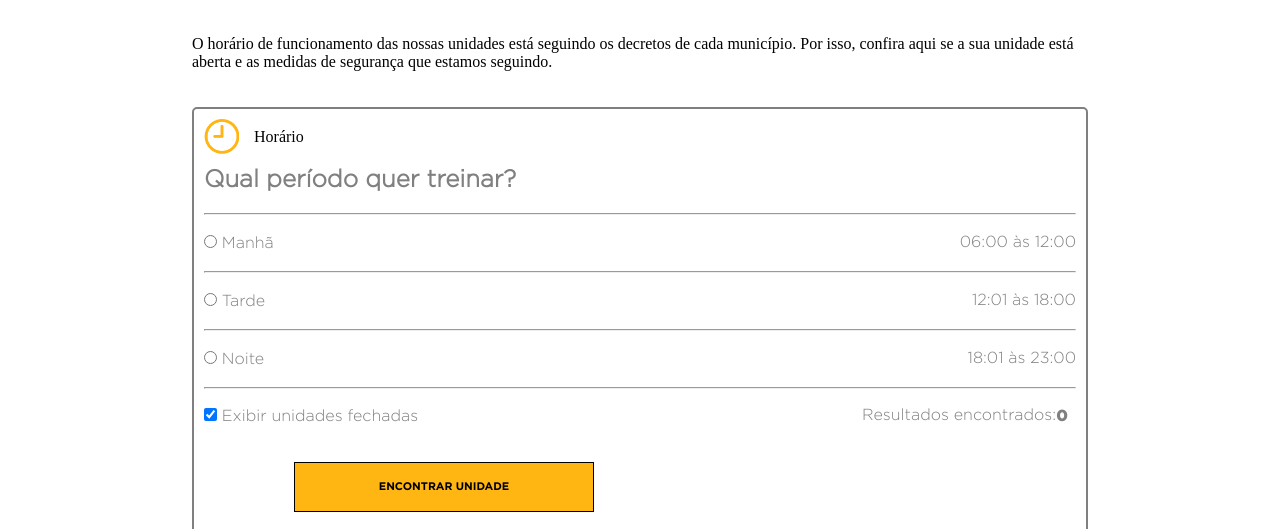
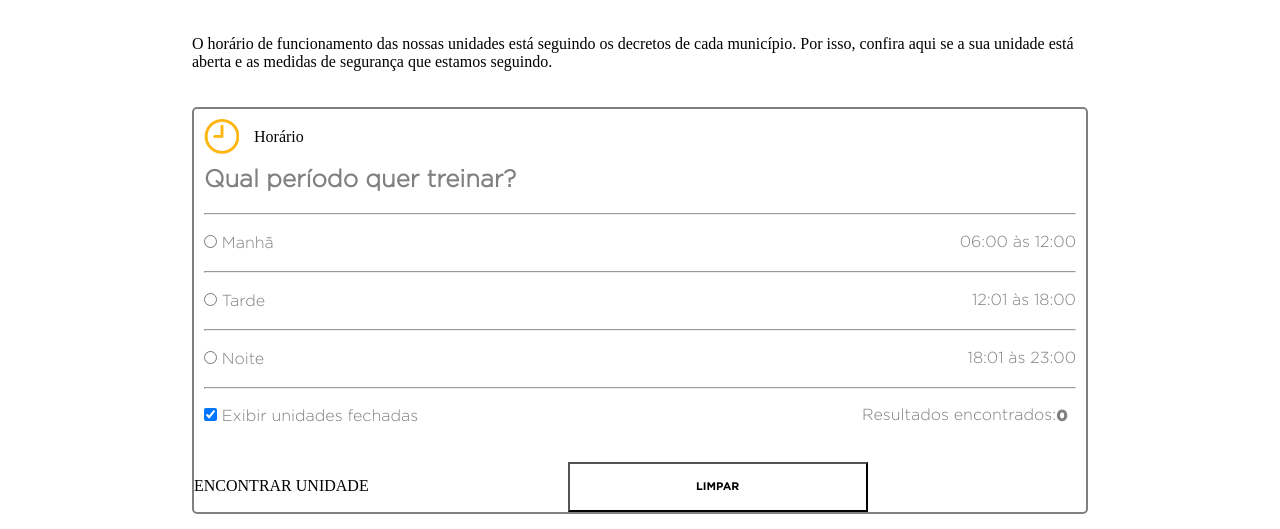
Before and after one commit to Dudaxsz/smartfit2, a plain HTML site: page index.html in a window 1280 px wide. Shown: the part 206-735 px from the top of the page. Drawn offline with Linux system fonts and the light colour scheme; files whose address does not match are found by name.

Commit message:
Update index.html

```diff
--- a/index.html
+++ b/index.html
@@ -8,11 +8,8 @@
 </head>
 <body>
 <div class="cabecalho">
-
 <center><img class="logo" src="./logo.svg" alt=""></center>
-
 </div>
-
 <div class="smartfit">
 <h1>REABERTURA<br>SMART FIT </h1>
 <br>
@@ -43,15 +40,13 @@
 <input class="clik" type="checkbox" id="check1" name="option1" value="something" checked>
 <label class="form-check-label">Exibir unidades fechadas</label>
 <label for="solução"><div class="resultados">Resultados encontrados:<div class="numero">0</div></div></label>
-
 </div>
 <br>
 <br>
-
+<div class="Botoes"
 <button  class=" button1" >ENCONTRAR UNIDADE</button>
 <button  class=" button2">LIMPAR</button>
-
-
+</div>
 </div><br>
 <div class="informações">
 <div><p class="mascara">Máscara</p>
@@ -114,13 +109,5 @@
 <p class="">Todos os direitos reserados - 2020</p>
 </div>
 
-
-
-
-
-
-
-
-
 </body>
 </html>
```
Lines whose indentation alone changed are shown as unchanged.
